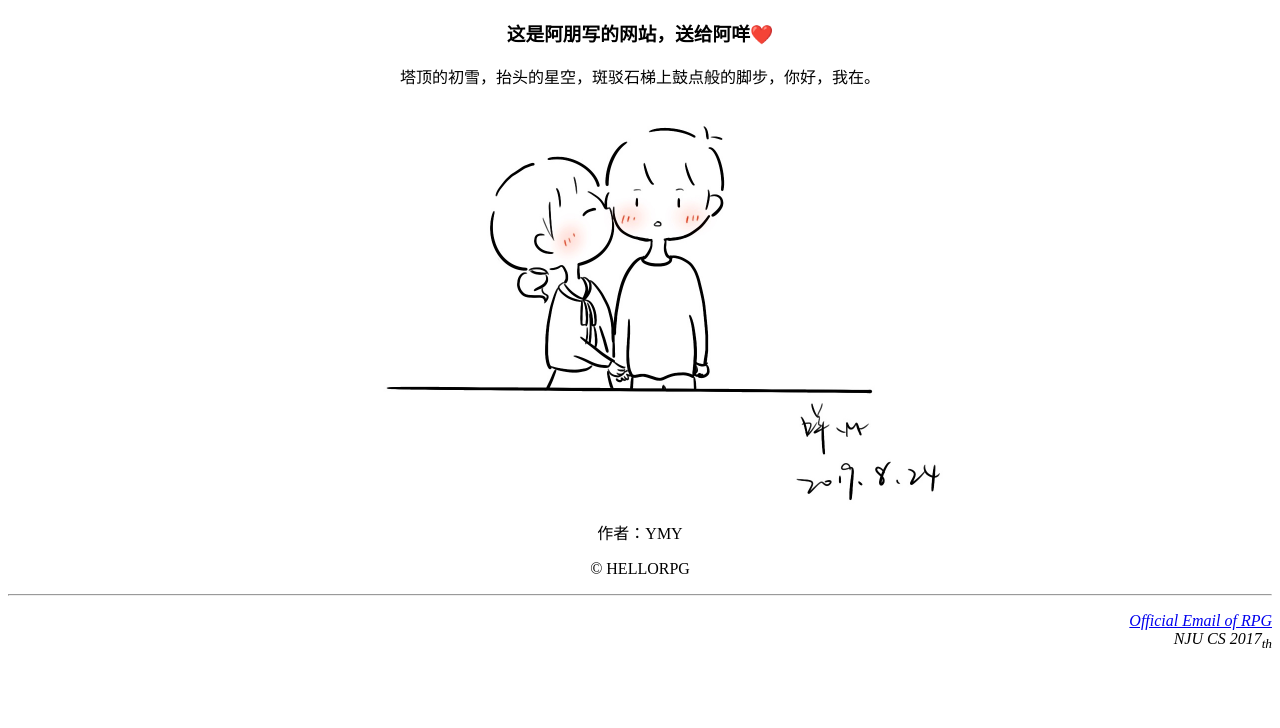
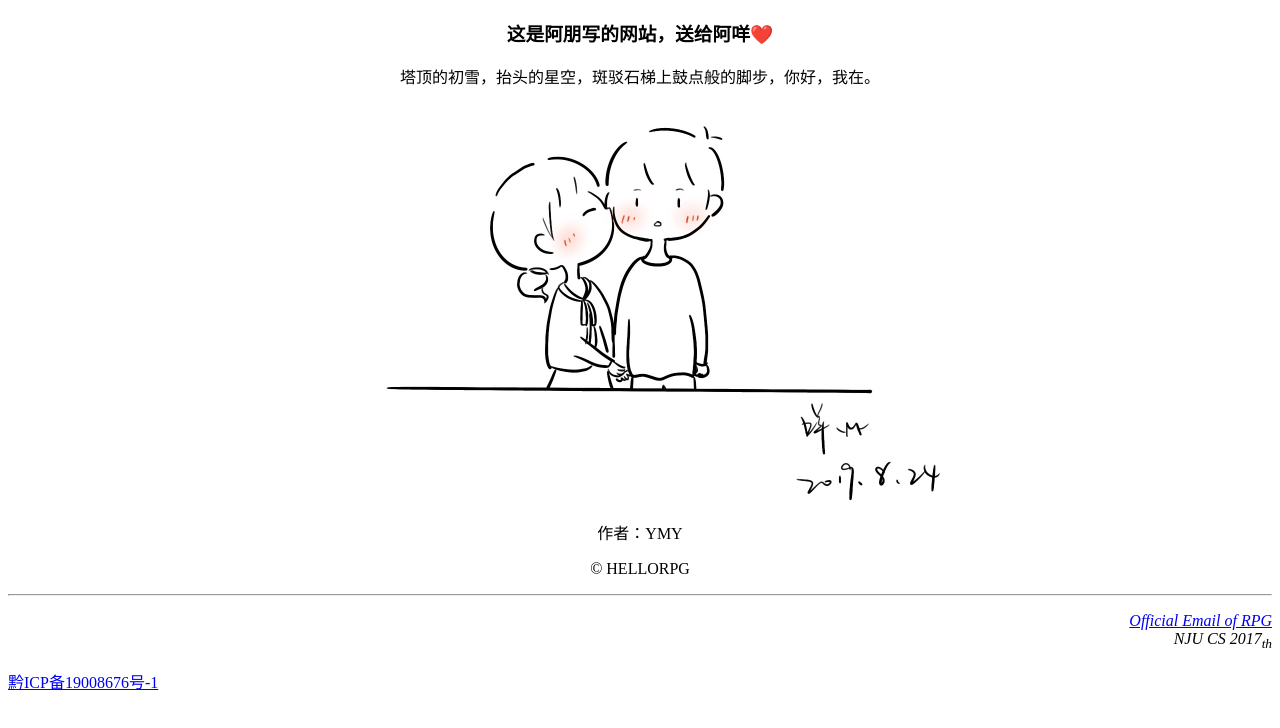
Before and after one commit to ymy-grp/FamilyWeb, a plain HTML site: page index.html in a window 1280 px wide. Drawn offline with Linux system fonts and the light colour scheme.

Commit message:
[add] 增加了ICP备案号

```diff
--- a/index.html
+++ b/index.html
@@ -35,5 +35,8 @@
             NJU CS 2017<sub>th</sub>
         </p>
     </address>
+
+
+    <a href="http://beian.miit.gov.cn" target="_blank" style="text-align: right" rel="nofollow noopener noreferrer">黔ICP备19008676号-1</a>
 </body>
 </html>
```
